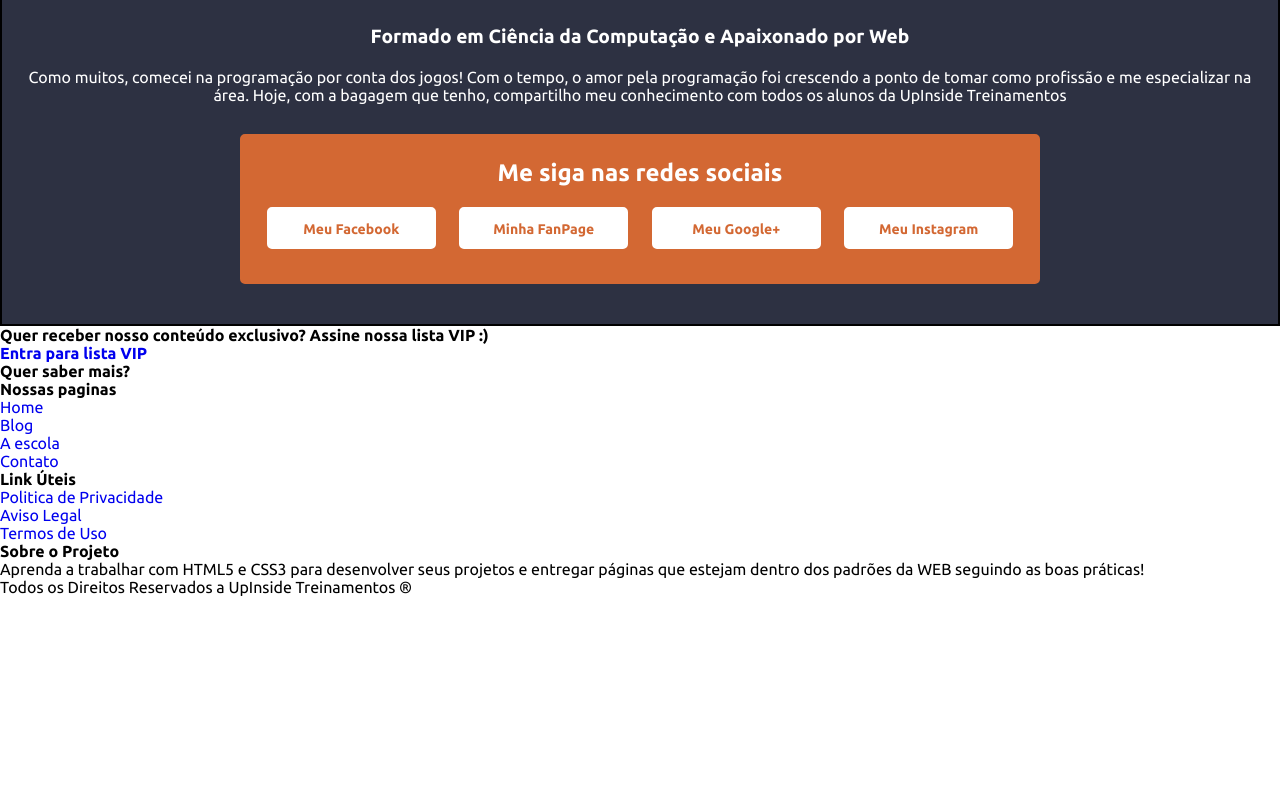
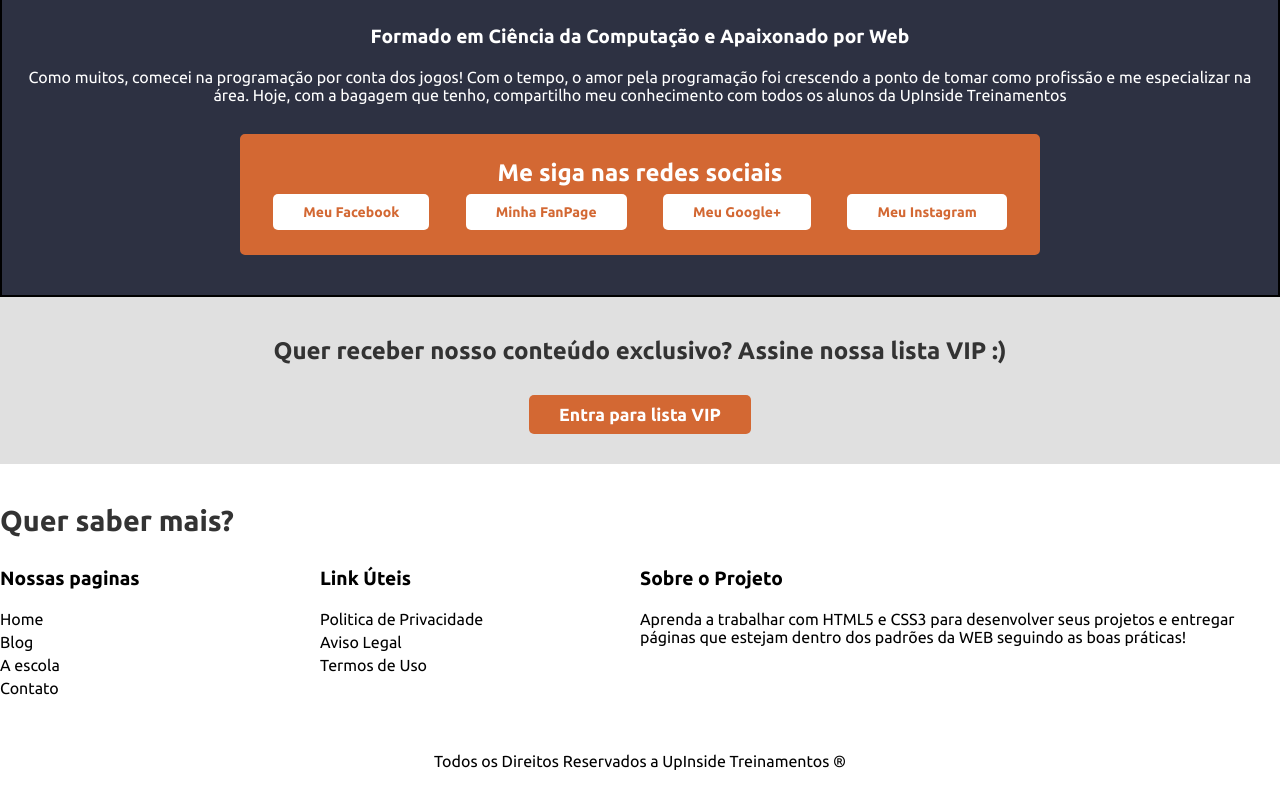
Before and after one commit to Lucassweb/RefactorHTML5-CSS3, a plain HTML site: page index.html in a window 1280 px wide. Shown: the part 4103-4903 px from the top of the page. Before the commit the page ends 4699 px from the top, so only its background shows below. Drawn offline with Linux system fonts and the light colour scheme.

Commit message:
Istilização da Setima e Oitava dobra [vip e footer], correção de estilização main tutor networks

```diff
--- a/css/boot.css
+++ b/css/boot.css
@@ -11,6 +11,8 @@
     font-size: 1em;
 
     font-family: 'Ubuntu', sans-serif;
+
+    list-style: none;
 
 }
 
--- a/css/estilo.css
+++ b/css/estilo.css
@@ -506,22 +506,105 @@
 
 .main_tutor .main_tutor_content .main_tutor_socieal_networks > header {
     flex-basis: 100%;
-    margin-bottom: 20px;
+    margin-bottom: 15px;
 }
 
 .main_tutor .main_tutor_content .main_tutor_socieal_networks > header h2 {
     font-size: 1.5em;
 }
 
-.main_tutor .main_tutor_content .main_tutor_socieal_networks > article {
-    border: 2px solid #fff;
+.main_tutor .main_tutor_content .main_tutor_socieal_networks article a {
+    color: #d36833;
+    font-size: .875em;
     background-color: #fff;
     border-radius: 5px;
-    padding: 10px;
     flex-basis: 22%;
 }
 
-.main_tutor .main_tutor_content .main_tutor_socieal_networks > article a {
-    color: #d36833;
-    font-size: .875em;
+.main_tutor .main_tutor_content .main_tutor_socieal_networks article a:hover {
+    background-color: #2d3142;
+    color: #fff;
 }
+
+/* Setima dobra - vip */
+
+.main_vip {
+    width: 100%;
+    background-color: #e0e0e0;
+}
+
+.main_vip .main_content_vip {
+    max-width: 1300px;
+    margin: 0 auto;
+    text-align: center;
+    padding: 40px 0;
+}
+
+.main_vip .main_content_vip h1 {
+    font-size: 1.5em;
+    margin-bottom: 40px;
+    color: #333;
+
+}
+
+.main_vip .main_content_vip article h2 a {
+    font-size: 1.1em;
+}
+
+/*Oitava Dobra do - Footer*/
+
+.main_footer {
+    width: 100%;
+
+}
+
+.main_footer .main_content_footer {
+    display: flex;
+    max-width: 1300px;
+    margin: 0 auto;
+    padding: 40px 0;
+    flex-wrap: wrap;
+}
+
+.main_footer .main_content_footer > header {
+    flex-basis: 100%;
+    margin-bottom: 30px;
+    font-size: 1.8em;
+    color: #333;
+}
+
+.main_footer .main_content_footer article header h2 {
+    font-size: 1.2em;
+    margin-bottom: 20px;
+
+}
+
+.main_footer .main_content_footer article ul li {
+    margin-bottom: 5px;
+}
+
+.main_footer .main_content_footer article ul li a {
+    color: #000;
+
+}
+
+.footer_pags {
+
+  flex-basis: 25%;
+}
+
+.footer_links {
+
+    flex-basis: 25%;
+}
+
+.footer_about {
+
+    flex-basis: 50%;
+}
+
+.main_footer > p {
+
+    margin: 10px 0 30px 0;
+    text-align: center;
+}
--- a/index.html
+++ b/index.html
@@ -479,25 +479,25 @@
 
                     <article>
                         <header>
-                            <h3><a href="#">Meu Facebook</a></h3>
+                            <h3><a href="#" class="btn_orange">Meu Facebook</a></h3>
                         </header>
                     </article>
 
                     <article>
                         <header>
-                            <h3><a href="#">Minha FanPage</a></h3>
+                            <h3><a href="#" class="btn_orange">Minha FanPage</a></h3>
                         </header>
                     </article>
 
                     <article>
                         <header>
-                            <h3><a href="#">Meu Google+</a></h3>
+                            <h3><a href="#" class="btn_orange">Meu Google+</a></h3>
                         </header>
                     </article>
 
                     <article>
                         <header>
-                            <h3><a href="#">Meu Instagram</a></h3>
+                            <h3><a href="#" class="btn_orange">Meu Instagram</a></h3>
                         </header>
                     </article>
 
@@ -509,27 +509,29 @@
 
     <!--Setima dobra lista vip-->
 
-    <div>
-        <section>
+     <div class="main_vip">
+        <section class="main_content_vip">
             <header>
                 <h1>Quer receber nosso conteúdo exclusivo? Assine nossa lista VIP :)</h1>
             </header>
 
             <article>
                 <header>
-                    <h2><a href="#">Entra para lista VIP</a></h2>
+                    <h2><a href="#" class="btn_orange">Entra para lista VIP</a></h2>
                 </header>
             </article>
         </section>
     </div>
 
-    <footer>
-        <section>
+    <!--Oitava dobra-->
+
+    <footer class="main_footer">
+        <section class="main_content_footer">
             <header>
                 <h1>Quer saber mais?</h1>
             </header>
 
-            <article>
+            <article class="footer_pags">
                 <header>
                     <h2>Nossas paginas</h2>
                 </header>
@@ -541,7 +543,7 @@
                 </ul>
             </article>
 
-            <article>
+            <article class="footer_links">
                 <header>
                     <h2>Link Úteis</h2>
                 </header>
@@ -552,7 +554,7 @@
                 </ul>
             </article>
 
-            <article>
+            <article class="footer_about">
                 <header>
                     <h2>Sobre o Projeto</h2>
                 </header>
```
